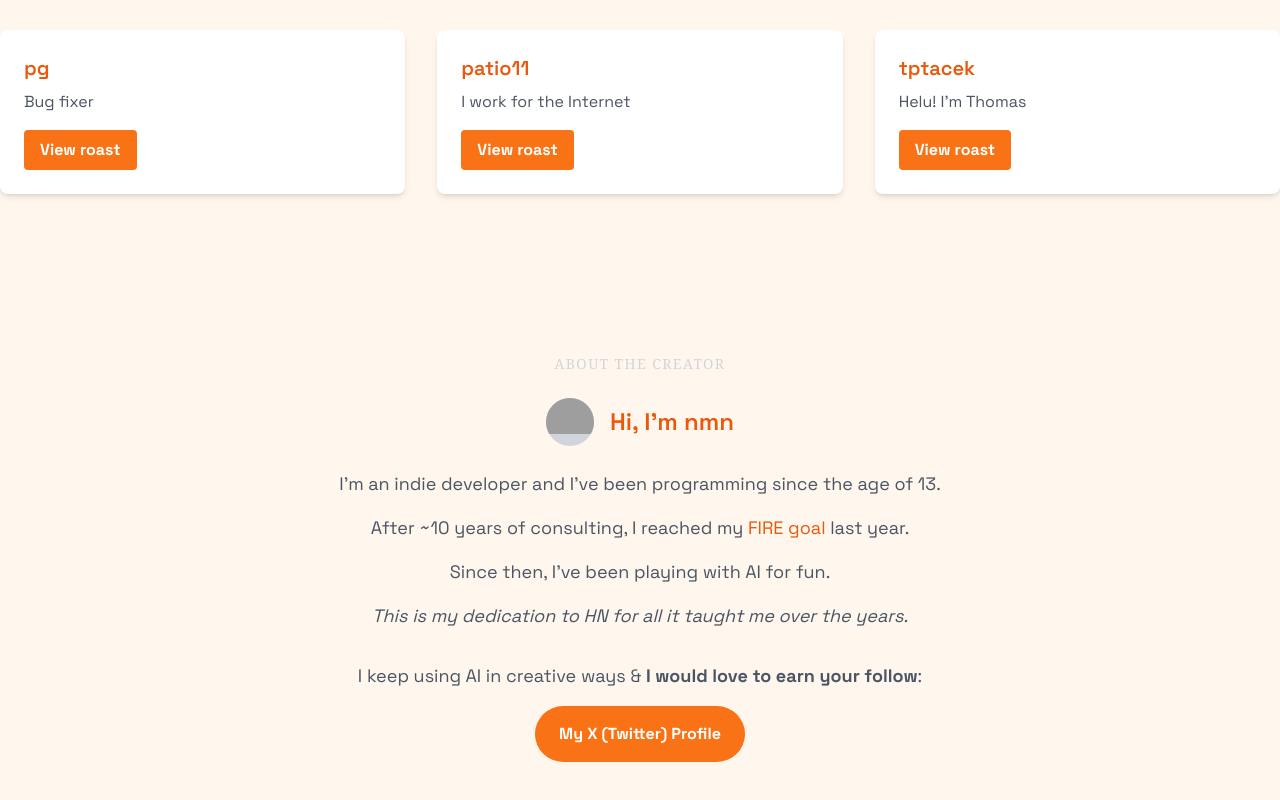
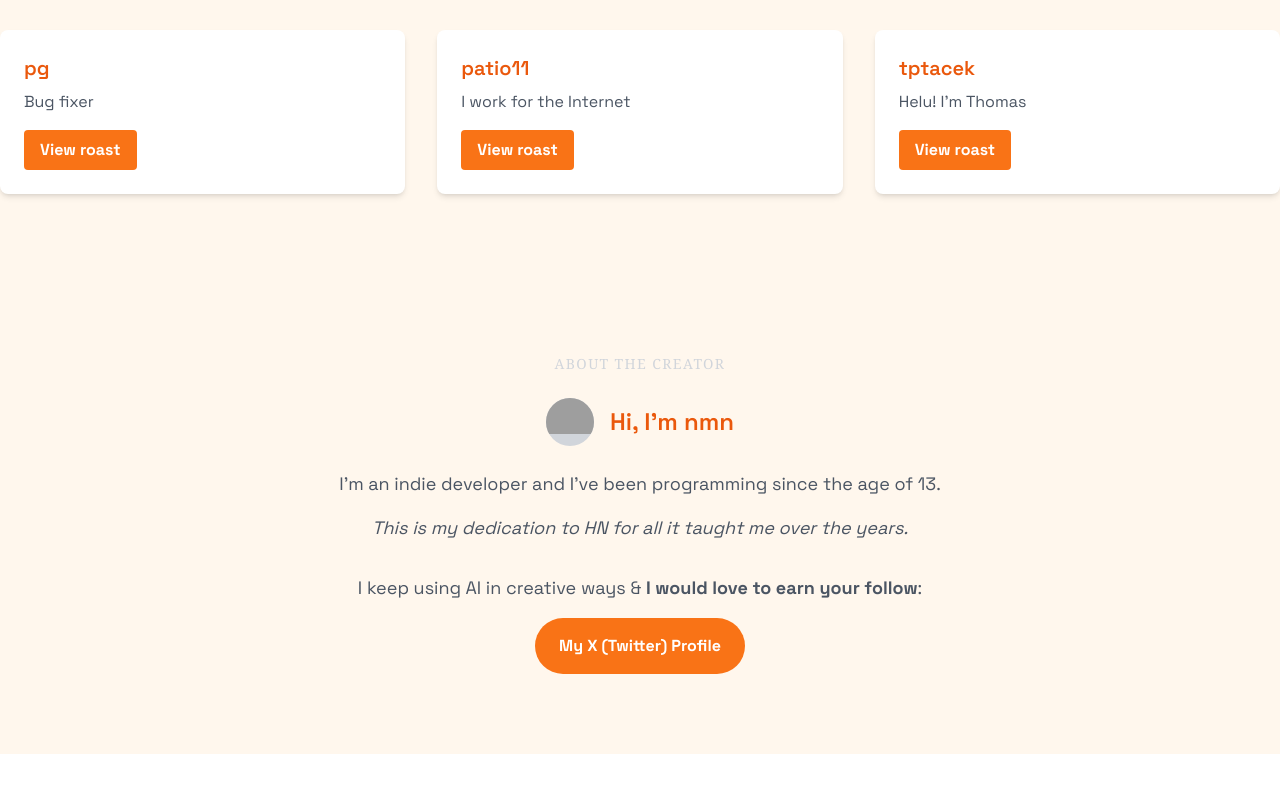
Before and after one commit to namanyayg/hackernews-ai, a Next.js app: page / in a window 1280 px wide. Shown: the part 788-1588 px from the top of the page. After the commit the page ends 1542 px from the top, so only its background shows below. Built offline with nearby package versions, Linux system fonts and the light colour scheme; no server answers; the database is empty; grey boxes are pictures that could not be loaded.

Commit message:
Update layout.tsx

```diff
--- a/src/app/layout.tsx
+++ b/src/app/layout.tsx
@@ -40,8 +40,6 @@ export default function RootLayout({
               <h2 className="text-2xl font-semibold text-orange-600">Hi, I&rsquo;m nmn</h2>
             </a>
             <p className="text-lg mb-4">I&rsquo;m an indie developer and I&rsquo;ve been programming since the age of 13.</p>
-            <p className="text-lg mb-4">After ~10 years of consulting, I reached my <a href="https://x.com/NamanyayG/status/1786049433324462278" target="_blank" rel="noopener noreferrer" className="text-orange-600">FIRE goal</a> last year.</p>
-            <p className="text-lg mb-4">Since then, I&rsquo;ve been playing with AI for fun.</p>
             <p className="text-lg mb-8 italic">This is my dedication to HN for all it taught me over the years.</p>
             <p className="text-lg mb-4">I keep using AI in creative ways & <span className="font-bold">I would love to earn your follow</span>:</p>
             <a
```
